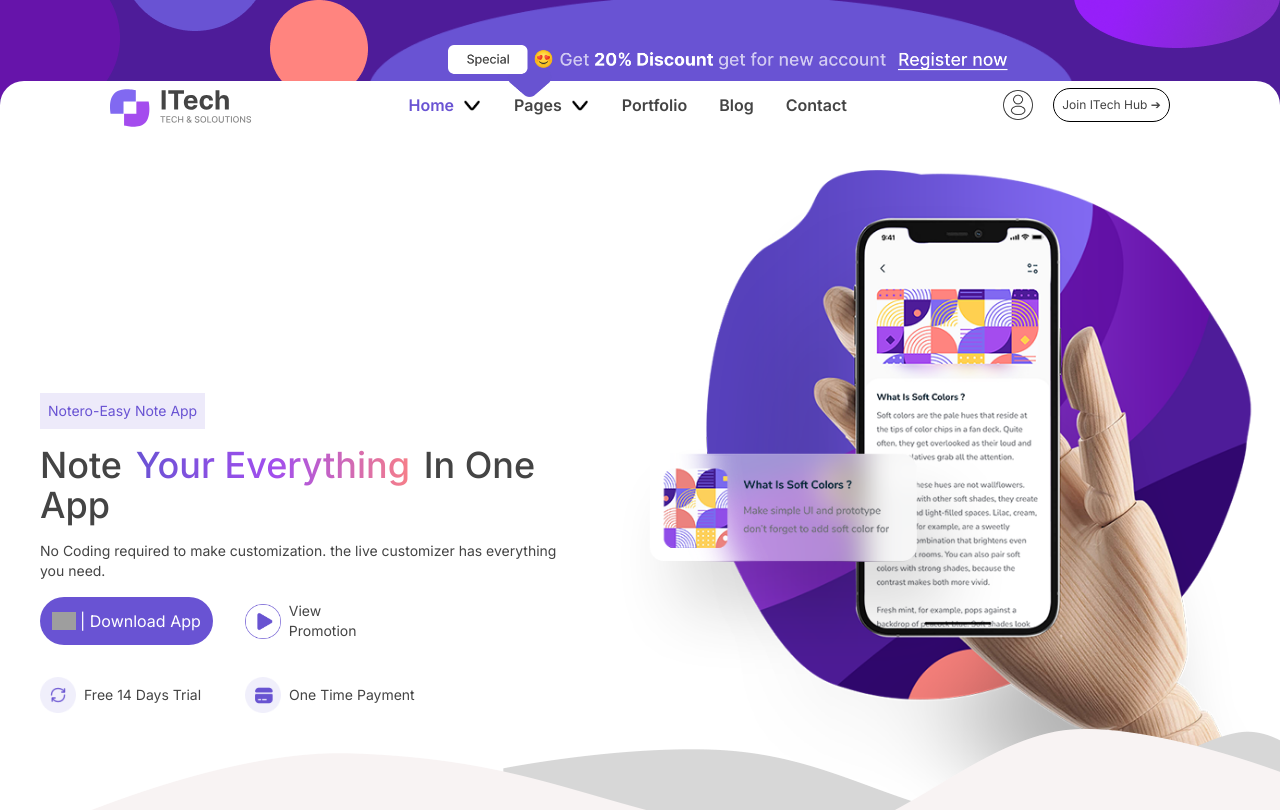
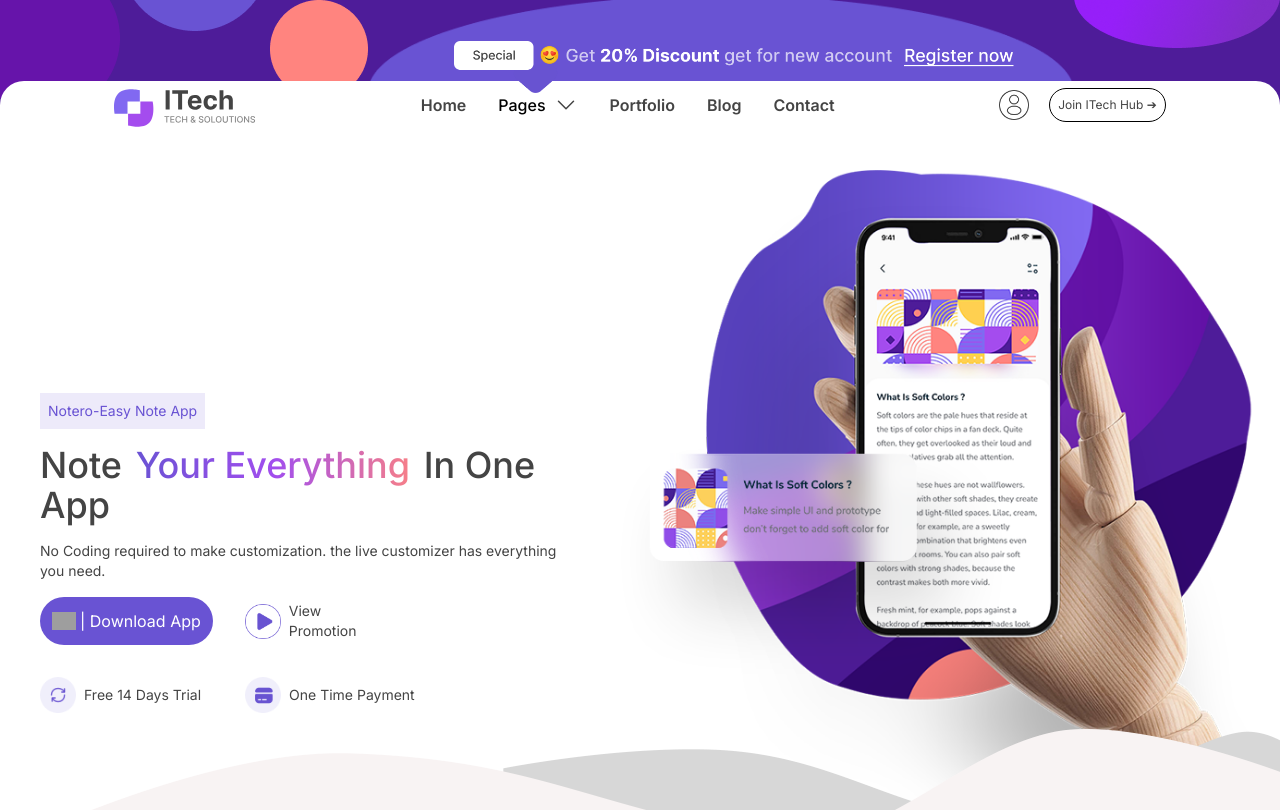
Before and after one commit to subhanwhetstonez/itech, a Next.js app: page / in a window 1280 px wide. Shown: the top 810 px of the page. Built offline with nearby package versions, Linux system fonts and the light colour scheme; grey boxes are pictures that could not be loaded.

Commit message:
All Done

```diff
--- a/app/content/Home/banner.jsx
+++ b/app/content/Home/banner.jsx
@@ -24,7 +24,7 @@
           </div>
 
           <div className="grid md:flex gap-8 mt-4">
-            <button className="flex gap-1 items-center p-3 rounded-full bg-[#6953D3] text-white">
+            <button className="flex gap-1 items-center p-3 rounded-full bg-[#6953D3] hover:bg-[#7c63fc] text-white">
               <img src="./Apple.png" width={24} />{" "}
               <span className="text-white">| Download App </span>
             </button>
--- a/app/content/Home/creativesec.jsx
+++ b/app/content/Home/creativesec.jsx
@@ -44,7 +44,7 @@
             </div>
 
             <div>
-              <button className="bg-[#6953D3] py-2 px-4 rounded-full text-white text-sm">
+              <button className="bg-[#6953D3] hover:bg-[#7c63fc] py-2 px-4 rounded-full text-white text-sm">
                 Free Register
               </button>
             </div>
--- a/app/content/Home/customer.jsx
+++ b/app/content/Home/customer.jsx
@@ -38,7 +38,7 @@
         </div>
         <div>
           <div className="grid md:flex gap-6 mt-4">
-            <button className=" py-2 px-4 text-sm w-max rounded-full bg-[#6953D3] text-white">
+            <button className=" py-2 px-4 text-sm w-max rounded-full bg-[#6953D3] hover:bg-[#7c63fc] text-white">
               See Reviews on app store
             </button>
             <div className="flex items-center gap-2">
--- a/app/content/Home/downloadsec.jsx
+++ b/app/content/Home/downloadsec.jsx
@@ -24,13 +24,13 @@
               </p>
             </div>
             <div className="grid md:grid-flow-col gap-6 justify-center w-3/4 m-auto mt-6">
-              <button className="flex gap-1 items-center p-3 w-max rounded-full bg-[#6953D3] text-white">
+              <button className="flex gap-1 items-center p-3 w-max rounded-full bg-[#6953D3] hover:bg-[#7c63fc] text-white">
                 <img src="./Apple.png" width={24} />{" "}
                 <span className="text-white text-sm">
                   | Download App on app store{" "}
                 </span>
               </button>
-              <button className="flex gap-1 items-center p-3 w-max rounded-full border-[0.12rem] border-[#000000]">
+              <button className="flex gap-1 items-center p-3 w-max rounded-full border-[0.12rem] hover:border-[#6953D3] border-[#000000]">
                 <img src="./GooglePlay.png" width={24} />{" "}
                 <span className="text-sm">| Download App on Google play</span>
               </button>
--- a/app/content/Home/themesec.jsx
+++ b/app/content/Home/themesec.jsx
@@ -41,7 +41,7 @@
             </div>
 
             <div>
-              <button className="bg-[#6953D3] py-2 px-4 rounded-full text-white text-sm">
+              <button className="bg-[#6953D3] hover:bg-[#7c63fc] py-2 px-4 rounded-full text-white text-sm">
                 Discovery Now
               </button>
             </div>
--- a/app/content/footer.jsx
+++ b/app/content/footer.jsx
@@ -8,11 +8,21 @@
         <Logocomp />
         <div>
           <ul className="grid md:flex gap-4">
-            <li>Home</li>
-            <li>Pages</li>
-            <li>Portfolio</li>
-            <li>Blog</li>
-            <li>Contact</li>
+            <a href="/">
+              <li>Home</li>
+            </a>
+            <a href="/pages">
+              <li>Pages</li>
+            </a>
+            <a href="/portfolio">
+              <li>Portfolio</li>
+            </a>
+            <a href="/blog">
+              <li>Blog</li>
+            </a>
+            <a href="/contact">
+              <li>Contact</li>
+            </a>
           </ul>
         </div>
         <div className="flex gap-3">
--- a/app/content/hamnav.jsx
+++ b/app/content/hamnav.jsx
@@ -14,7 +14,9 @@
       <div className="grid grid-flow-col grid-cols-4 p-4 items-center">
         {/* Logo component */}
         <div className="w-fit relative">
-          <Logocomp />
+          <a href="/">
+            <Logocomp />
+          </a>
         </div>
         {/* Login/Register component */}
         <div className="flex w-full m-auto items-center ml-12 gap-2 relative justify-center col-span-2">
--- a/app/content/header.jsx
+++ b/app/content/header.jsx
@@ -12,25 +12,75 @@
           <img src="Ellipse 4.png" />
           <img src="Ellipse 5.png" />
         </div>
-        <div className="relative hidden lg:grid z-20 -top-28 left-[35%] -mt-8">
+        <div className="relative hidden lg:grid z-20 top-[-7.25rem] left-[35.5%] -mt-8">
           <a href="/register">
             <img src="sale.png" alt="" width={560} />
           </a>
         </div>
         <div className="relative grid md:flex gap-4 justify-around items-center bg-white p-10 pt-0 mt-[-4rem] lg:mt-[-8rem] rounded-t-3xl">
-          <Logocomp />
+          <a href="/">
+            <Logocomp />
+          </a>
           <div className="menu">
             <ul className="grid md:flex text-center gap-8 font-semibold">
               <a href="/">
-                <li className="flex gap-2 text-[#6953D3] hover:text-[#6953D3]">
-                  Home <img src="arrow.png" width={20} />{" "}
+                <li className="flex gap-2 active:text-[#6953D3] hover:text-[#6953D3]">
+                  Home
                 </li>
               </a>
-              <a href="/pages">
-                <li className="hover:text-[#6953D3] flex gap-2">
-                  Pages <img src="arrow.png" width={20} />
-                </li>
-              </a>
+
+              <div className="m-auto flex items-center justify-center ">
+                <div className="group relative cursor-pointer">
+                  <div className="flex items-center justify-between space-x-2 bg-white">
+                    <a
+                      href="/pages"
+                      className="menu-hover text-base font-medium hover:text-[#6953D3] text-black "
+                      onClick=""
+                    >
+                      Pages
+                    </a>
+                    <span>
+                      <svg
+                        xmlns="http://www.w3.org/2000/svg"
+                        fill="none"
+                        viewBox="0 0 24 24"
+                        strokeWidth="1.5"
+                        stroke="currentColor"
+                        className="h-6 w-6"
+                      >
+                        <path
+                          strokeLinecap="round"
+                          strokeLinejoin="round"
+                          d="M19.5 8.25l-7.5 7.5-7.5-7.5"
+                        />
+                      </svg>
+                    </span>
+                  </div>
+
+                  <div className="invisible absolute z-50 flex w-full flex-col bg-gray-100 py-1 text-left pl-2 text-gray-800 shadow-xl group-hover:visible">
+                    <a
+                      href="/portfolio"
+                      className="my-2 block border-b border-gray-100 py-1 font-medium  text-black hover:text-[#6953D3]"
+                    >
+                      Portfolio
+                    </a>
+
+                    <a
+                      href="/blog"
+                      className="my-2 block border-b border-gray-100 py-1 font-medium text-black hover:text-[#6953D3] "
+                    >
+                      Blog
+                    </a>
+
+                    <a
+                      href="/contact"
+                      className="my-2 block border-b border-gray-100 py-1 font-medium text-black hover:text-[#6953D3] "
+                    >
+                      Contact
+                    </a>
+                  </div>
+                </div>
+              </div>
               <a href="/portfolio">
                 <li className="hover:text-[#6953D3]">Portfolio</li>
               </a>
@@ -50,7 +100,7 @@
             </div>
             <div>
               <a href="/register">
-                <button className="border-[1px] p-2 rounded-full border-black text-xs">
+                <button className="border-[1px] p-2 rounded-full border-black hover:border-[#6953D3] hover:text-[#6953D3] text-xs">
                   Join ITech Hub ➔
                 </button>
               </a>
```
Also changed, not shown: app/blog/page.jsx (+9 -9 lines), app/pages/page.jsx (+29 -2 lines).
